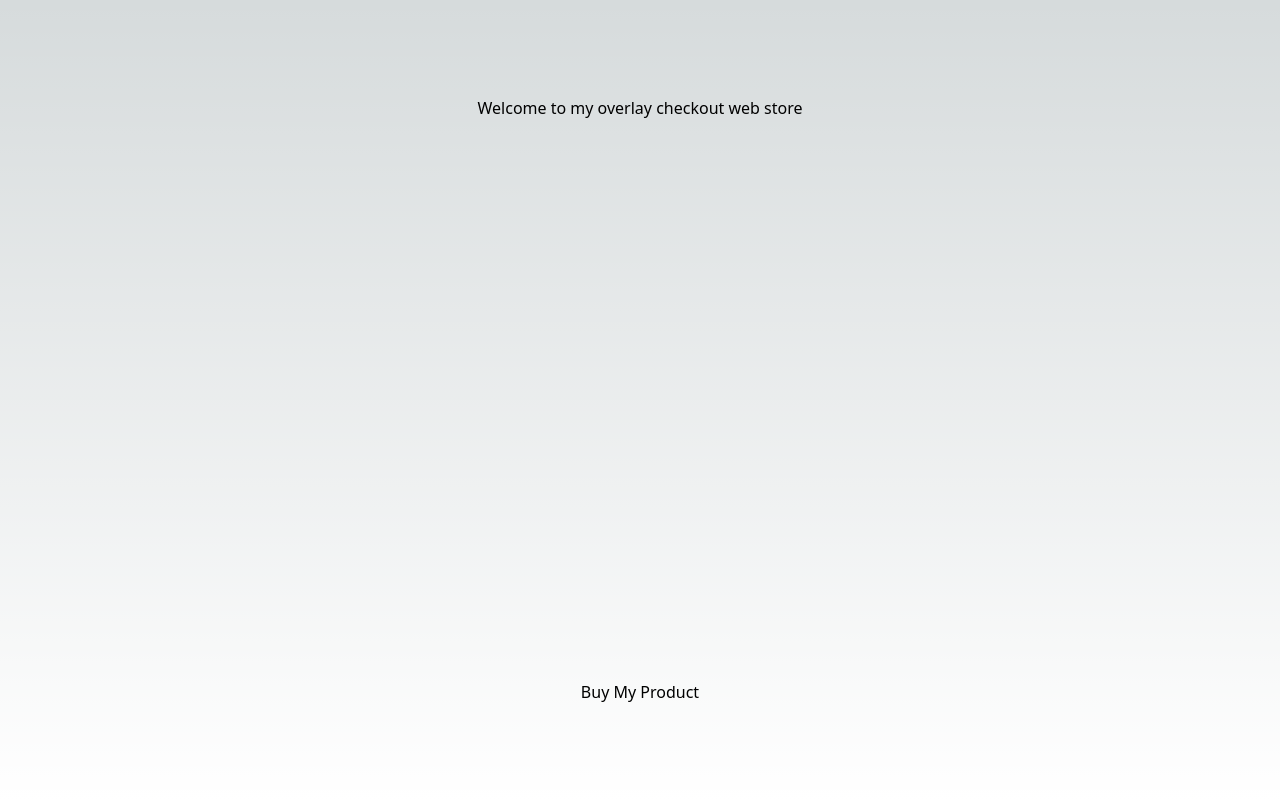
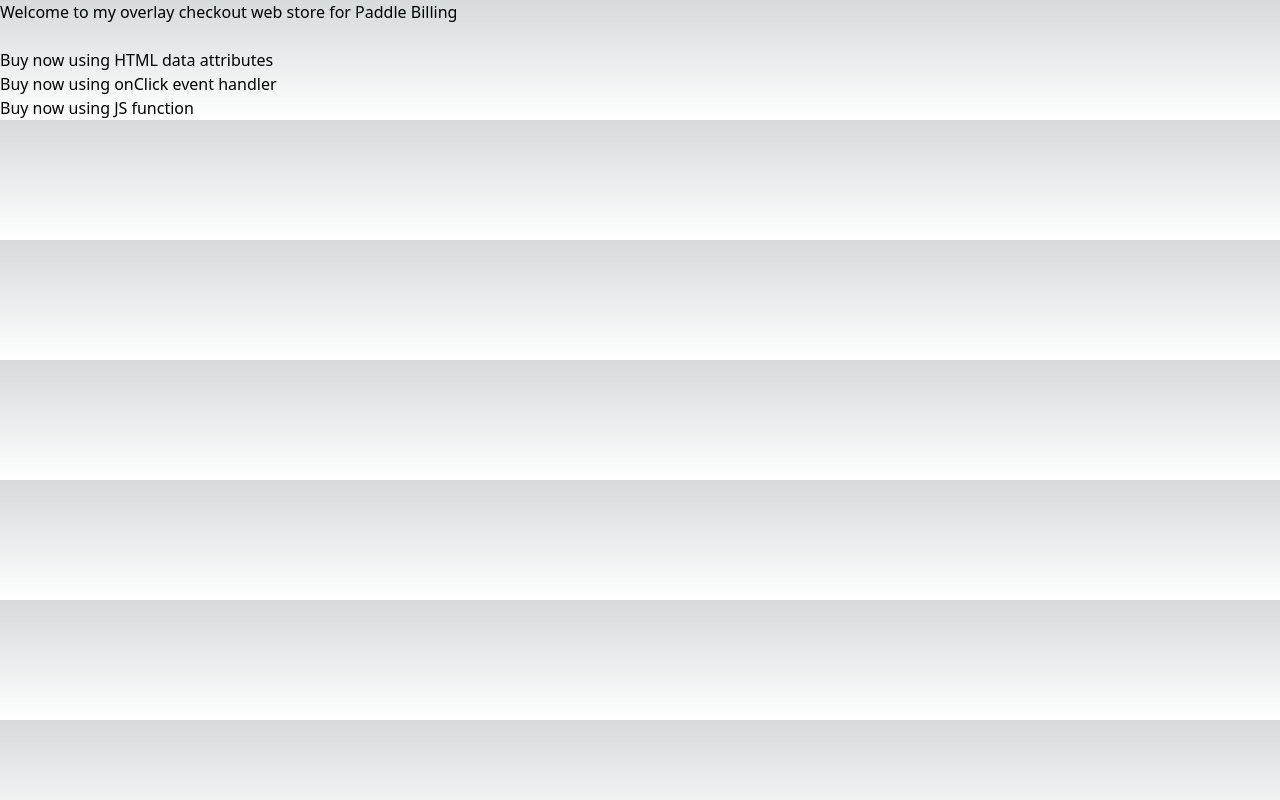
Before and after one commit to franklin-briones/paddle-sample, a Next.js app: page /overlaypb in a window 1280 px wide. Built offline with nearby package versions, Linux system fonts and the light colour scheme.

Commit message:
update styling, attempt to load PB in overlay

```diff
--- a/components/PaddleLoadPB.js
+++ b/components/PaddleLoadPB.js
@@ -9,30 +9,12 @@
           Paddle.Environment.set("sandbox");
         }
         Paddle.Setup({
-          seller: 12277,
-          completeDetails: true,
+          seller: 11227,
           eventCallback: function(data) {
-            if (data.event === 'Checkout.PaymentComplete') {
-              // Check to ensure the payment has not been flagged for manual fraud review
-              if (!data.eventData.flagged) {
-                var checkoutId = data.eventData.checkout.id;
-                Paddle.Order.details(checkoutId, function(data) {
-                  if (!!data) {
-                    // Order data, downloads, receipts etc... available within 'data' variable
-                    console.log(data);
-                    return data;
-                  } else {
-                    // Order processing delay - order details cannot be retrieved at the moment
-                    console.log('Order is being processed')
-                  }
-                });
-              } else {
-                // Payment has not been fully processed at the moment, so order details cannot be retrieved
-                console.log('Transaction pending review');
-              }
-            }
+            console.log(data)
           }
-        });
+        })
+
       }}
     />
   );
--- a/pages/index.js
+++ b/pages/index.js
@@ -2,6 +2,7 @@
 import Link from 'next/link'
 import { PaddleLoader } from '@/components/PaddleLoad'
 import { Inter } from 'next/font/google'
+import { PaddleLoaderPB } from '@/components/PaddleLoadPB'
 
 const inter = Inter({ subsets: ['latin'] })
 
@@ -43,15 +44,16 @@
       </Head>
       <main className="">
         <PaddleLoader />
+        <PaddleLoaderPB />
 
-        <h1 className="flex justify-center p-5 text-gray-200">Welcome to my web store</h1>
+        <h1 className="flex justify-center p-5 text-gray-200 text-7xl">Welcome to my web store</h1>
         <div className="grid grid-cols-2 gap-3 place-items-center p-30">
-          <Link href="/overlay" className="flex justify-center text-3xl border border-yellow-300 p-20">See Overlay Checkout</Link>
-          <Link href="/inline" className="flex justify-center text-3xl border border-yellow-300 p-20">See Inline Checkout</Link>
-          <Link href="/overlaypb" className="flex justify-center text-3xl border border-blue-300 p-20">See Overlay Checkout in PB</Link>
-          <Link href="/inlinepb" className="flex justify-center text-3xl border border-blue-300 p-20">See Inline Checkout in PB</Link>
-          <div onClick={updateInlineSubscription} className="flex justify-center text-3xl">Update Subscription Inline</div>
-          <div onClick={updateOverlaySubscription} className="flex justify-center text-3xl">Update Subscription Overlay</div>
+          <Link href="/overlay" className="flex justify-center text-3xl border border-yellow-300 p-10">See Overlay Checkout</Link>
+          <Link href="/inline" className="flex justify-center text-3xl border border-yellow-300 p-10">See Inline Checkout</Link>
+          <Link href="/overlaypb" className="flex justify-center text-3xl border border-blue-300 p-10">See Overlay Checkout in PB</Link>
+          <Link href="/inlinepb" className="flex justify-center text-3xl border border-blue-300 p-10">See Inline Checkout in PB</Link>
+          <div onClick={updateInlineSubscription} className="flex justify-center border border-green-300 text-3xl p-10">Update Subscription Inline</div>
+          <div onClick={updateOverlaySubscription} className="flex justify-center border border-green-300 text-3xl p-10">Update Subscription Overlay</div>
         </div>
         <div className="checkout-container"></div>
 
--- a/pages/overlay.js
+++ b/pages/overlay.js
@@ -1,8 +1,5 @@
 import Head from 'next/head'
 import { PaddleLoader } from '@/components/PaddleLoad'
-import { Inter } from 'next/font/google'
-
-const inter = Inter({ subsets: ['latin'] })
 
 export default function Home() {
 
--- a/pages/overlaypb.js
+++ b/pages/overlaypb.js
@@ -1,30 +1,58 @@
 import Head from 'next/head'
 import { PaddleLoaderPB } from '@/components/PaddleLoadPB'
-import { Inter } from 'next/font/google'
-import styles from '@/styles/Home.module.css'
-
-const inter = Inter({ subsets: ['latin'] })
 
 export default function Home() {
 
-    console.log(Number(process.env.NEXT_PB_PUBLIC_PADDLE_VENDOR_ID))
+  const openCheckout = () => {
+    Paddle.Checkout.open({
+      settings: {
+        theme: "light",
+      },
+      items: [
+        {
+          priceId: 'pri_01h0njbghz7gx8c8dvndqx573d',
+          quantity: 5
+        },
+        {
+          priceId: 'pri_01h0nje88dgdwy8krp2jyt0zy3',
+          quantity: 1
+        }
+      ]});
+    }
+
+
   return (
     <>
       <Head>
-        <title>Overlay</title>
+        <title>Overlay in PB</title>
         <meta name="description" content="Generated by create next app" />
         <meta name="viewport" content="width=device-width, initial-scale=1" />
         <link rel="icon" href="/favicon.ico" />
       </Head>
-      <main className={styles.main}>
+      <main >
         <PaddleLoaderPB />
-        <h1>Welcome to my overlay checkout web store</h1>
-        {/* <a href='#!' className='paddle_button' data-product='49368'>Buy Now!</a> */}
-        <button onClick={()=> {
+        <h1>Welcome to my overlay checkout web store for Paddle Billing</h1>
+        <br />
+        <a href="#!"
+          className="paddle_button"
+          data-theme="light"
+          data-locale="en"
+          data-items='[
+            {
+              "priceId": "pri_01h0njbghz7gx8c8dvndqx573d",
+              "quantity": 5
+            },
+            {
+              "priceId": "pri_01h0nje88dgdwy8krp2jyt0zy3",
+              "quantity": 1
+            }
+          ]' >
+          Buy now using HTML data attributes
+        </a>
+
+        <br />
+        <button onClick={() => {
           Paddle.Checkout.open({
-            settings: {
-              theme: "dark",
-            },
             items: [
               {
                 priceId: 'pri_01h0nje88dgdwy8krp2jyt0zy3',
@@ -36,8 +64,11 @@
               }
             ]
           });
-        }}>Buy My Product</button>
-        {/* <pre>{JSON.stringify(json, null, 2)}</pre> */}
+        }}>Buy now using onClick event handler</button>
+
+        <br />
+        <a href='#' onClick={openCheckout}>Buy now using JS function</a>
+
       </main>
     </>
   )
```
